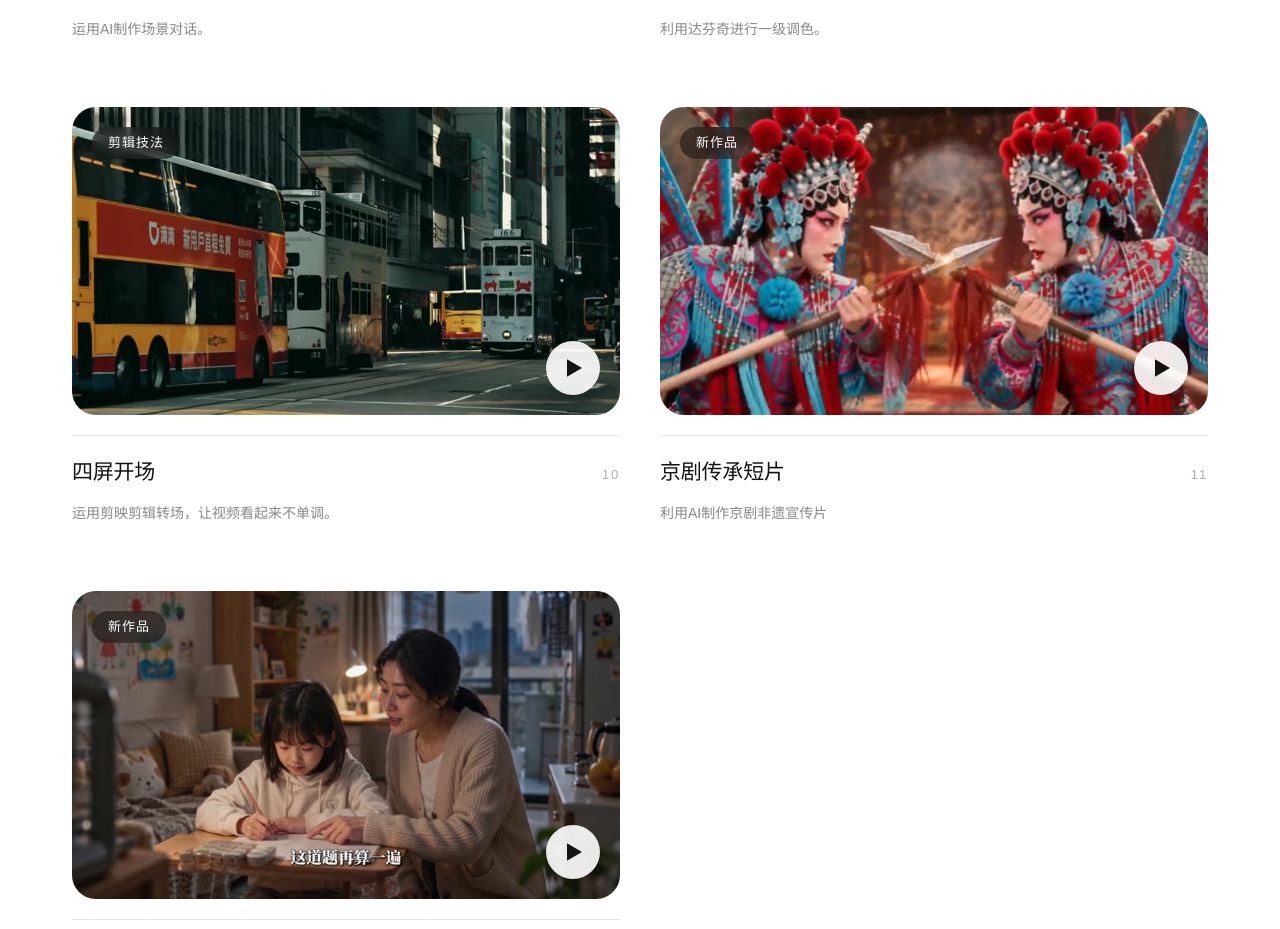
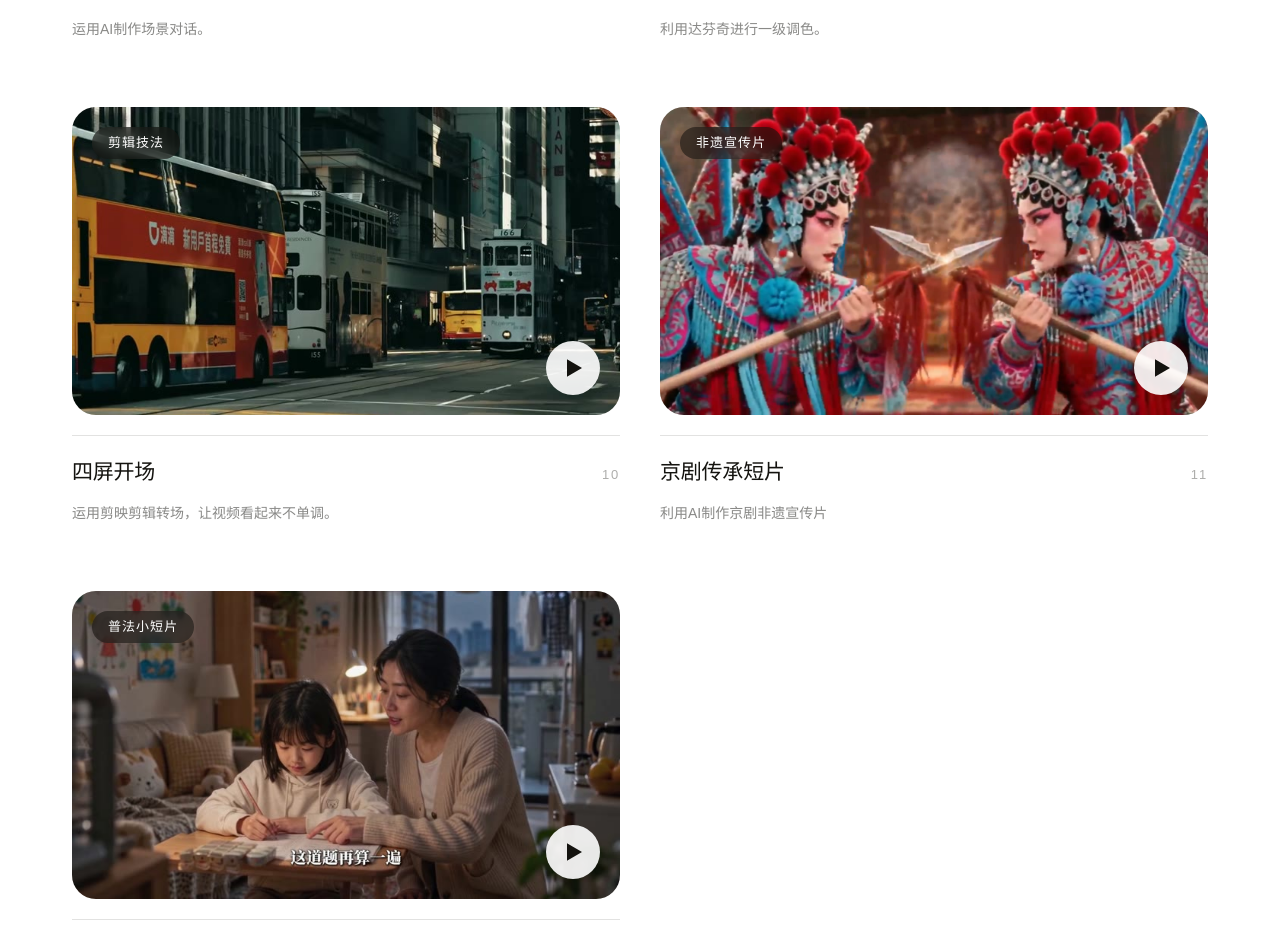
Before and after one commit to 1956678193-sketch/wxnbiandao, a React (Vite) app: page / in a window 1280 px wide. Shown: the part 4402-5331 px from the top of the page. Built offline with nearby package versions, Linux system fonts and the light colour scheme.

Commit message:
同步10.11编辑：京剧/普法两个作品的分类标签改为正式名称

```diff
--- a/src/data/site.js
+++ b/src/data/site.js
@@ -181,7 +181,7 @@ export const defaultContent = {
       },
       {
         id: "mmv2gueqq7qaen",
-        tag: "新作品",
+        tag: "非遗宣传片",
         title: "京剧传承短片",
         desc: "利用AI制作京剧非遗宣传片",
         video: v(`${VIDEO_ROOT}/AIGC生成/京剧宣传.mp4`),
@@ -190,7 +190,7 @@ export const defaultContent = {
       },
       {
         id: "mmv2gxyjsz3kqy",
-        tag: "新作品",
+        tag: "普法小短片",
         title: "普法小短片：一张藏起来的通知单",
         desc: "运用AI制作关于离婚后抚养权的小短片，让法律条款变得通俗易懂。",
         video: v(`${VIDEO_ROOT}/AIGC生成/普法小短剧.mp4`),
--- a/src/editor/ContentContext.jsx
+++ b/src/editor/ContentContext.jsx
@@ -3,7 +3,7 @@ import { defaultContent } from '../data/site'
 import { mediaPut, mediaGet, mediaGetAll, mediaClear } from './media'
 
 // 改动默认内容结构后 +1，旧缓存会被丢弃，避免网页上显示旧文案或旧的错误路径
-const LS_KEY = 'wxn-portfolio-content-v12'
+const LS_KEY = 'wxn-portfolio-content-v13'
 const Ctx = createContext(null)
 
 export const useContent = () => useContext(Ctx)
```
Also changed, not shown: 2 other files (tests, documents, lock files or other folders).
